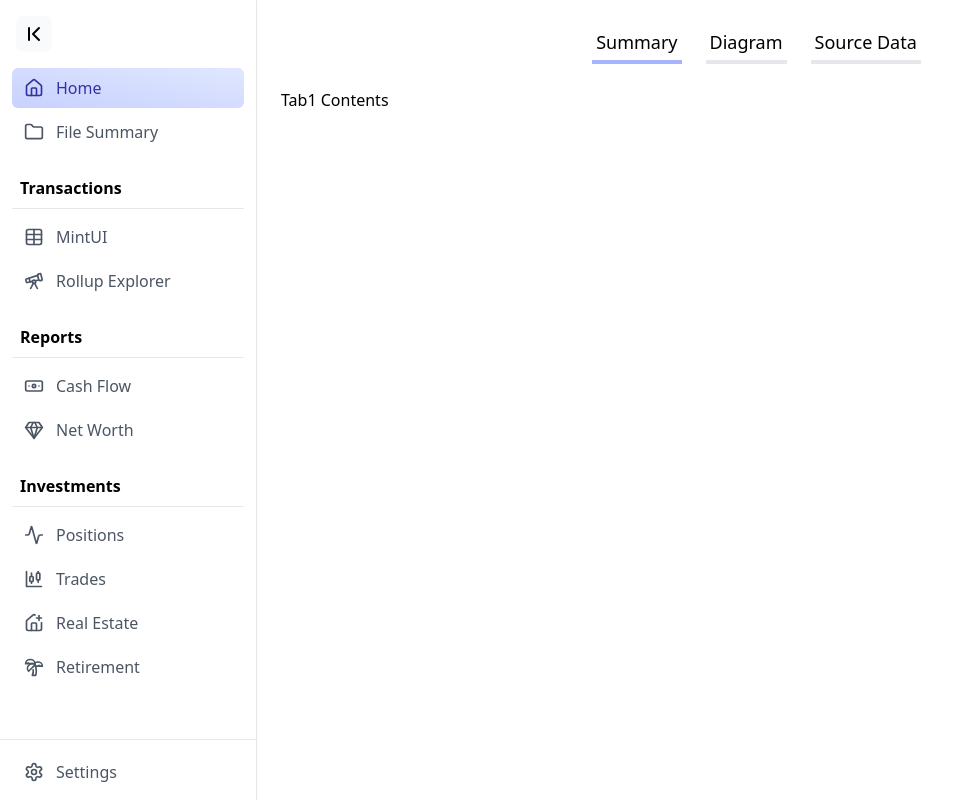
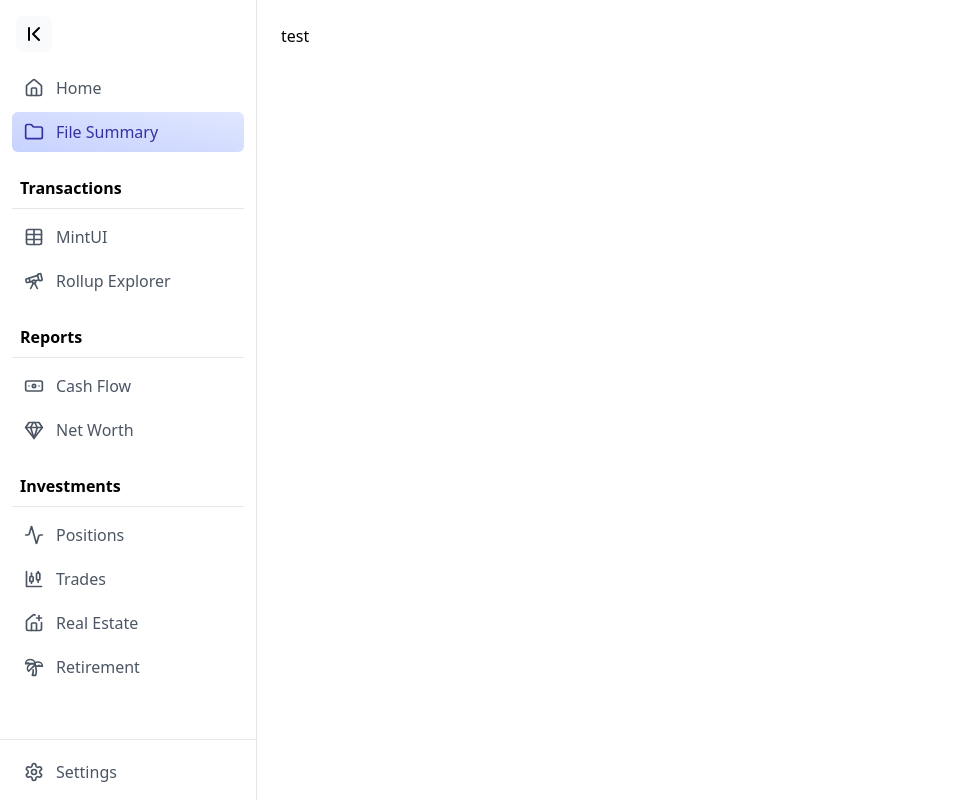
Before and after one commit to asburywg/portfolio-ui, a React (Create React App) app: page / in a window 1280 px wide. Shown: the whole page, without its empty margins (0-972 px from the left). Built offline with nearby package versions, Linux system fonts and the light colour scheme.

Commit message:
refactor icons

```diff
--- a/src/App.js
+++ b/src/App.js
@@ -3,20 +3,23 @@ import Sidebar, { SidebarItem, SidebarGroup } from "./layout/Sidebar"
 import { Home, Folder, Table, Telescope, Banknote, TreePalm, CandlestickChart, Gem, Settings, Activity, HousePlus } from "lucide-react";
 import { useState } from "react";
 import HomePage from "./components/Home"
+import FileSummary from "./components/FileSummary"
 
 const NotImplementedComponent = () => <div>Not Implemented Component</div>;
 
 
 function App() {
-  const [activeItem, setActiveItem] = useState("Home");
+  const [activeItem, setActiveItem] = useState("File Summary");
 
 
   const renderContent = () => {
     switch (activeItem) {
         case "Home":
-            return <HomePage />;
+          return <HomePage />;
+        case "File Summary":
+          return <FileSummary />;
         default:
-            return <NotImplementedComponent />;
+          return <NotImplementedComponent />;
     }
   };
 
@@ -25,27 +28,27 @@ function App() {
       <div className="flex">
         <Sidebar setActiveItem={setActiveItem} activeItem={activeItem}>
 
-          <SidebarItem icon={<Home size={20} />} text="Home" />
-          <SidebarItem icon={<Folder size={20} />} text="File Summary" />
+          <SidebarItem icon={Home} text="Home" />
+          <SidebarItem icon={Folder} text="File Summary" />
 
           <SidebarGroup title="Transactions">
-            <SidebarItem icon={<Table size={20} />} text="MintUI" />
-            <SidebarItem icon={<Telescope size={20} />} text="Rollup Explorer" />
+            <SidebarItem icon={Table} text="MintUI" />
+            <SidebarItem icon={Telescope} text="Rollup Explorer" />
           </SidebarGroup>
 
           <SidebarGroup title="Reports">
-            <SidebarItem icon={<Banknote size={20} />} text="Cash Flow" />
-            <SidebarItem icon={<Gem size={20} />} text="Net Worth" />
+            <SidebarItem icon={Banknote} text="Cash Flow" />
+            <SidebarItem icon={Gem} text="Net Worth" />
           </SidebarGroup>
 
           <SidebarGroup title="Investments">
-            <SidebarItem icon={<Activity size={20} />} text="Positions" />
-            <SidebarItem icon={<CandlestickChart size={20} />} text="Trades" />
-            <SidebarItem icon={<HousePlus size={20} />} text="Real Estate" />
-            <SidebarItem icon={<TreePalm size={20} />} text="Retirement" />
+            <SidebarItem icon={Activity} text="Positions" />
+            <SidebarItem icon={CandlestickChart} text="Trades" />
+            <SidebarItem icon={HousePlus} text="Real Estate" />
+            <SidebarItem icon={TreePalm} text="Retirement" />
           </SidebarGroup>
 
-          <SidebarItem icon={<Settings size={20} />} text="Settings" bottom />
+          <SidebarItem icon={Settings} text="Settings" bottom />
 
         </Sidebar>
 
--- /dev/null
+++ b/src/components/FileSummary.js
@@ -0,0 +1,11 @@
+
+
+
+
+export default function FileSummary() {
+
+    return (
+
+        <div>test</div>
+    )
+}
--- a/src/layout/Sidebar.js
+++ b/src/layout/Sidebar.js
@@ -46,12 +46,12 @@ export function SidebarGroup({ title, children }) {
     );
 }
 
-export function SidebarItem({ icon, text }) {
+export function SidebarItem({ icon: Icon, text }) {
     const { expanded, activeItem, setActiveItem } = useContext(SidebarContext);
     return (
         <li className={`relative flex items-center py-2 px-3 my-1 font-medium rounded-md cursor-pointer transition-colors group ${activeItem === text ? "bg-gradient-to-tr from-indigo-200 to-indigo-100 text-indigo-800" : "hover:bg-indigo-50 text-gray-600"}`}
             onClick={() => setActiveItem(text)}>
-            {icon}
+            <Icon size={20} />
             <span className={`overflow-hidden ${expanded ? "w-44 ml-3" : "w-0 h-6"}`}>{text}</span>
 
             {!expanded && (
```
Also changed, not shown: 1 other file (tests, documents, lock files or other folders).
